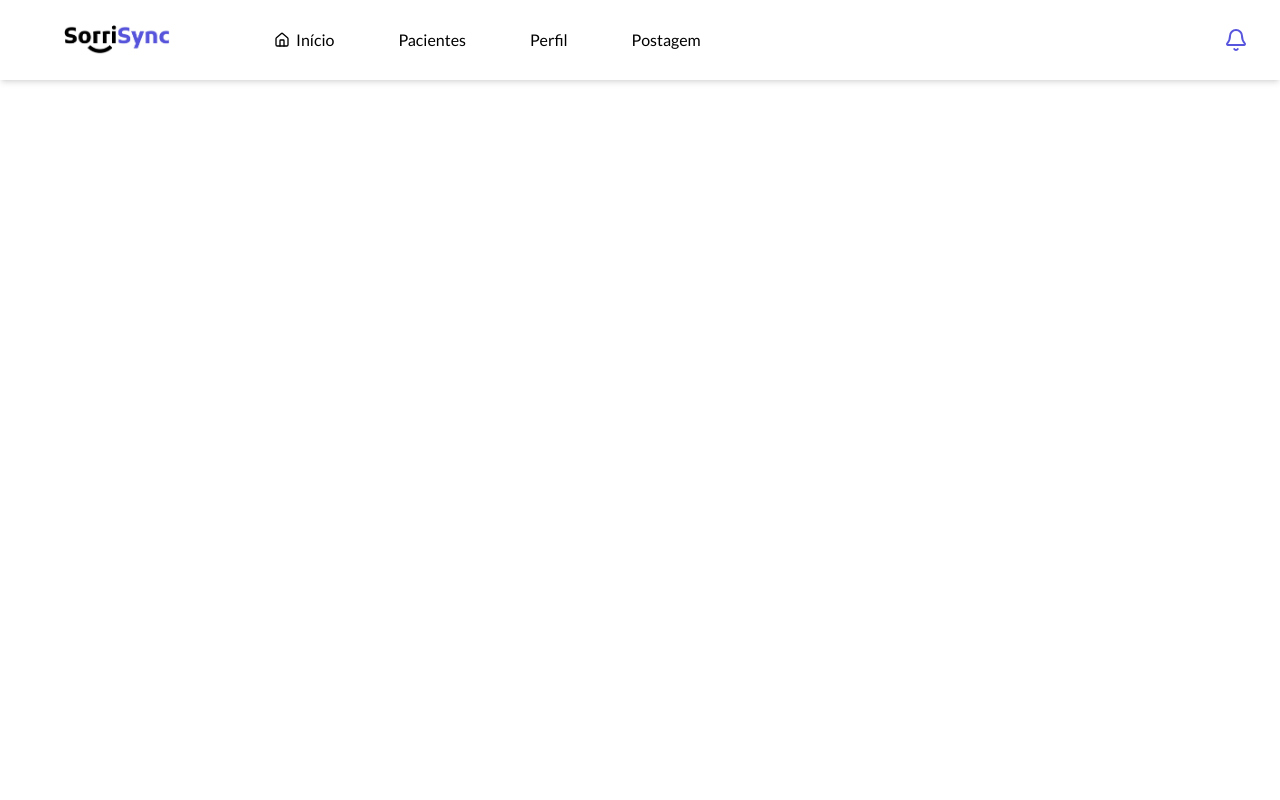
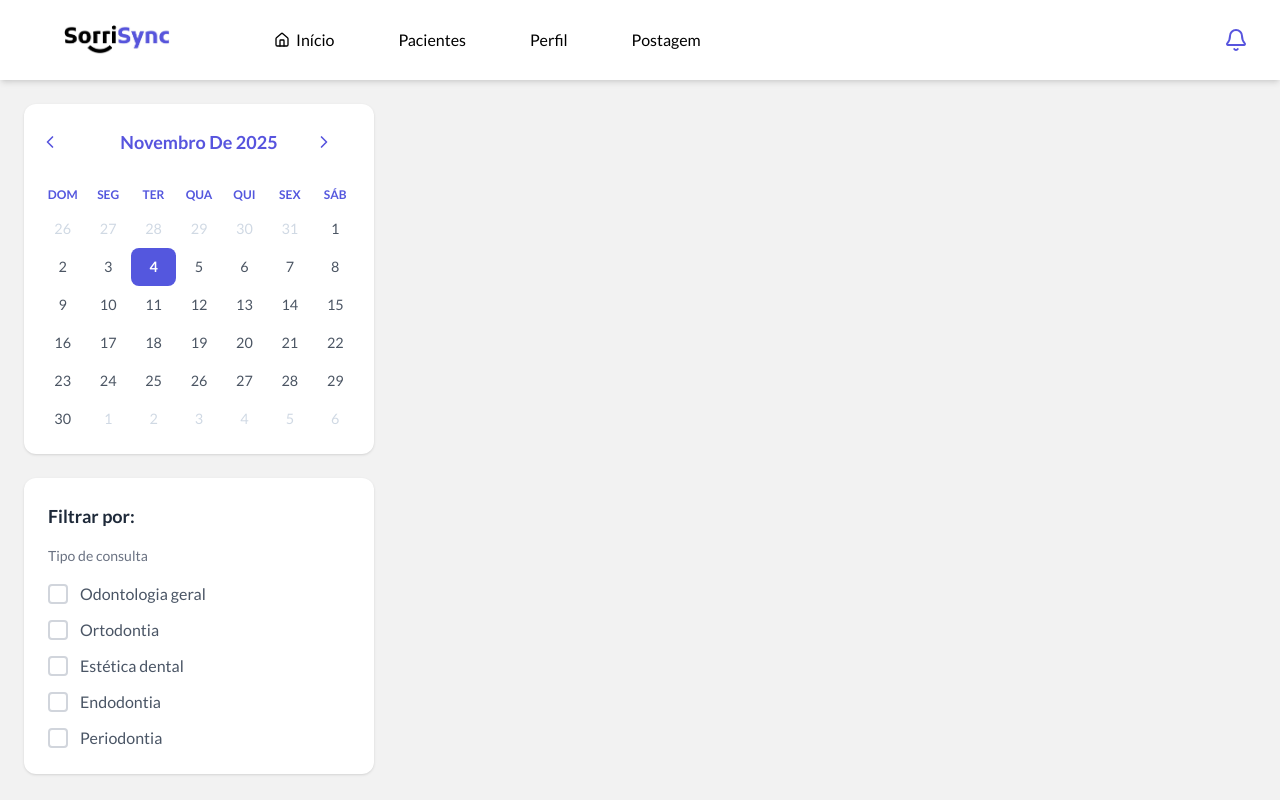
Before and after one commit to cce-fluxo/DDD-25.1-Tropa-Do-Oruam-Front, a Next.js app: page /home in a window 1280 px wide. Built offline with nearby package versions, Linux system fonts and the light colour scheme.

Commit message:
Adicionei o calendario na home

```diff
--- a/app/(pages)/(SignIn)/home/page.tsx
+++ b/app/(pages)/(SignIn)/home/page.tsx
@@ -1,10 +1,35 @@
 'use client';
 import Header from "@/app/components/Header";
+import CalendarHome from "@/app/components/CalendarHome";
+import FilterCheckbox from "@/app/components/FilterCheckbox";
+
+const tiposConsulta = [
+    "Odontologia geral",
+    "Ortodontia",
+    "Estética dental",
+    "Endodontia",
+    "Periodontia",
+];
 
 export default function HomePage() {
     return (
-    <div className="flex flex-col min-h-screen" >
-                    <Header/>
-                    </div>
+    <div className="min-h-screen bg-fundo-home">
+        <Header />
+        <main className="max-w-[1600px] mx-auto p-6">
+
+            <div className="grid grid-cols-1 lg:grid-cols-[350px_1fr] gap-6 items-start">
+
+                <aside className="flex flex-col gap-6">
+                    <CalendarHome />
+                    <FilterCheckbox
+                        title="Tipo de consulta"
+                        options={tiposConsulta}
+                    />
+                </aside>
+
+            </div>
+
+        </main>
+    </div>
     );
-    }
+}
--- a/app/(pages)/(SignOut)/esqueci-minha-senha/inserir-codigo/page.tsx
+++ b/app/(pages)/(SignOut)/esqueci-minha-senha/inserir-codigo/page.tsx
@@ -27,7 +27,7 @@ const router = useRouter();
                         <Button
                             type="button" // Trocar pra submit e fazer a lógica depois
                             variant="quaternary"
-                            className="mt-2 font-normal text-sm text-principal self-start"
+                            className="font-normal text-sm text-principal self-start"
                         >
                             Reenviar código
 
--- a/app/(pages)/(SignOut)/esqueci-minha-senha/page.tsx
+++ b/app/(pages)/(SignOut)/esqueci-minha-senha/page.tsx
@@ -6,7 +6,7 @@ import { useRouter } from "next/navigation";
 export default function EsqueciMinhaSenha(){
     const router = useRouter();
     return (
-            <div className="flex flex-col min-h-screen" >
+            <div className="flex flex-col min-h-screen shadow-md" >
                 <HeaderSignOut />
                 <main className="flex flex-col items-center justify-center flex-grow bg-fundo-pagina gap-y-10 px-4">
                     <div className="bg-white p-8 rounded-lg shadow-md w-full max-w-lg">
--- /dev/null
+++ b/app/components/CalendarHome.tsx
@@ -0,0 +1,35 @@
+'use client'
+
+import { useState } from 'react';
+import Calendar from 'react-calendar';
+import 'react-calendar/dist/Calendar.css';
+import { ChevronLeft, ChevronRight } from 'lucide-react';
+import '@/app/styles/calendar.css';
+
+type ValuePiece = Date | null;
+type Value = ValuePiece | [ValuePiece, ValuePiece];
+
+export default function CalendarHome() {
+    const [date, setDate] = useState<Value>(new Date());
+
+    return (
+        <div className="w-full bg-white rounded-xl shadow-sm p-4">
+            <Calendar
+                onChange={setDate}
+                value={date}
+                locale="pt-BR"
+
+                nextLabel={<ChevronRight className="w-5 h-5 text-principal" />}
+                prevLabel={<ChevronLeft className="w-5 h-5 text-principal" />}
+                next2Label={null}
+                prev2Label={null}
+                navigationLabel={({ label }) => (
+                    <span className="text-principal font-bold capitalize text-lg">
+                        {label}
+                    </span>
+                )}
+                >
+            </Calendar>
+        </div>
+    );
+}
--- /dev/null
+++ b/app/components/FilterCheckbox.tsx
@@ -0,0 +1,38 @@
+'use client';
+
+interface FilterCheckboxProps {
+    title: string;
+    options: string[];
+    onSelectionChange?: (selected: string[]) => void;
+}
+
+export default function FilterCheckbox({ title, options }: FilterCheckboxProps) {
+    return (
+        <div className="w-full bg-white rounded-xl shadow-sm p-6">
+            <h3 className="font-bold text-gray-800 mb-4 text-lg">Filtrar por:</h3>
+
+            <div className="flex flex-col gap-3">
+                <p className="text-sm text-gray-500 font-medium mb-1">{title}</p>
+
+                {options.map((option, index) => (
+                    <label key={index} className="flex items-center space-x-3 cursor-pointer group">
+                        <input
+                            type="checkbox"
+                            className="
+                                appearance-none w-5 h-5 border-2 border-gray-300 rounded
+                                checked:bg-principal checked:border-principal
+                                focus:ring-2 focus:ring-principal focus:ring-offset-1
+                                transition-all cursor-pointer
+                                relative
+                            "
+                        />
+
+                        <span className="text-gray-600 group-hover:text-principal transition-colors">
+                            {option}
+                        </span>
+                    </label>
+                ))}
+            </div>
+        </div>
+    );
+}
--- a/app/components/Header.tsx
+++ b/app/components/Header.tsx
@@ -56,7 +56,7 @@ export default function Header() {
             type="button"
             className="ml-auto p-2"
             >
-            <Bell className="w-6 h-6 text-principal rounded-md hover:bg-fundo-pagina"/>
+            <Bell className="w-6 h-6 text-principal cursor-pointer rounded-full hover:bg-fundo-pagina"/>
 
           </button>
 
--- a/app/components/HeaderSignOut.tsx
+++ b/app/components/HeaderSignOut.tsx
@@ -2,12 +2,13 @@ import Image from "next/image";
 
 export default function HeaderSignOut() {
   return (
-    <header className="w-full flex justify-center bg-white py-4 shadow-md">
+    <header className="w-full flex justify-center bg-white py-2 md:py-4 lg:py-4 xl:py-4 shadow-md">
         <Image
         src="/sorrisync.png"
         alt="Logo SorriSync"
         width={200}
         height={50}
+        className="w-35 md:w-50 lg:w-50 xl:w-50 h-auto"
         priority
         />
     </header>
--- a/app/globals.css
+++ b/app/globals.css
@@ -6,6 +6,7 @@
 
   --cor-fundo-pagina: #CCCBFF;
   --cor-principal: #5754DE;
+  --cor-fundo-home: #F2F2F2;
 }
 
 @theme inline {
@@ -13,6 +14,7 @@
   --color-foreground: var(--foreground);
   --color-fundo-pagina: var(--cor-fundo-pagina);
   --color-principal: var(--cor-principal);
+  --color-fundo-home: var(--cor-fundo-home);
   --font-sans: var(--font-lato);
 }
 
--- /dev/null
+++ b/app/styles/calendar.css
@@ -0,0 +1,52 @@
+.react-calendar {
+    border: none !important;
+    font-family: inherit;
+    width: 100% !important;
+}
+
+.react-calendar__month-view__weekdays {
+    text-transform: uppercase;
+    font-weight: bold;
+    font-size: 0.75rem;
+    color: #5457DE;
+    text-decoration: none !important;
+}
+.react-calendar__month-view__weekdays__weekday abbr {
+    text-decoration: none;
+}
+
+.react-calendar__tile {
+    color: #4b5563;
+    font-size: 0.9rem;
+    padding: 10px 0;
+    border-radius: 8px;
+}
+
+.react-calendar__tile:enabled:hover,
+.react-calendar__tile:enabled:focus {
+    background-color: #e0e7ff;
+    color: #5457DE;
+}
+
+.react-calendar__tile--active {
+    background: #5457DE !important;
+    color: white !important;
+    border-radius: 8px;
+}
+
+.react-calendar__tile--now {
+    background: transparent;
+    color: #5457DE;
+    font-weight: bold;
+}
+
+.react-calendar__month-view__days__day--neighboringMonth {
+    color: #cbd5e1 !important;
+    opacity: 0.9;
+}
+
+.react-calendar__month-view__days__day--neighboringMonth:hover {
+    background-color: transparent !important;
+    color: #cbd5e1 !important;
+    cursor: default;
+}
--- a/package.json
+++ b/package.json
@@ -12,6 +12,7 @@
     "lucide-react": "^0.554.0",
     "next": "16.0.1",
     "react": "19.2.0",
+    "react-calendar": "^6.0.0",
     "react-dom": "19.2.0"
   },
   "devDependencies": {
```
Also changed, not shown: 1 other file (tests, documents, lock files or other folders).
